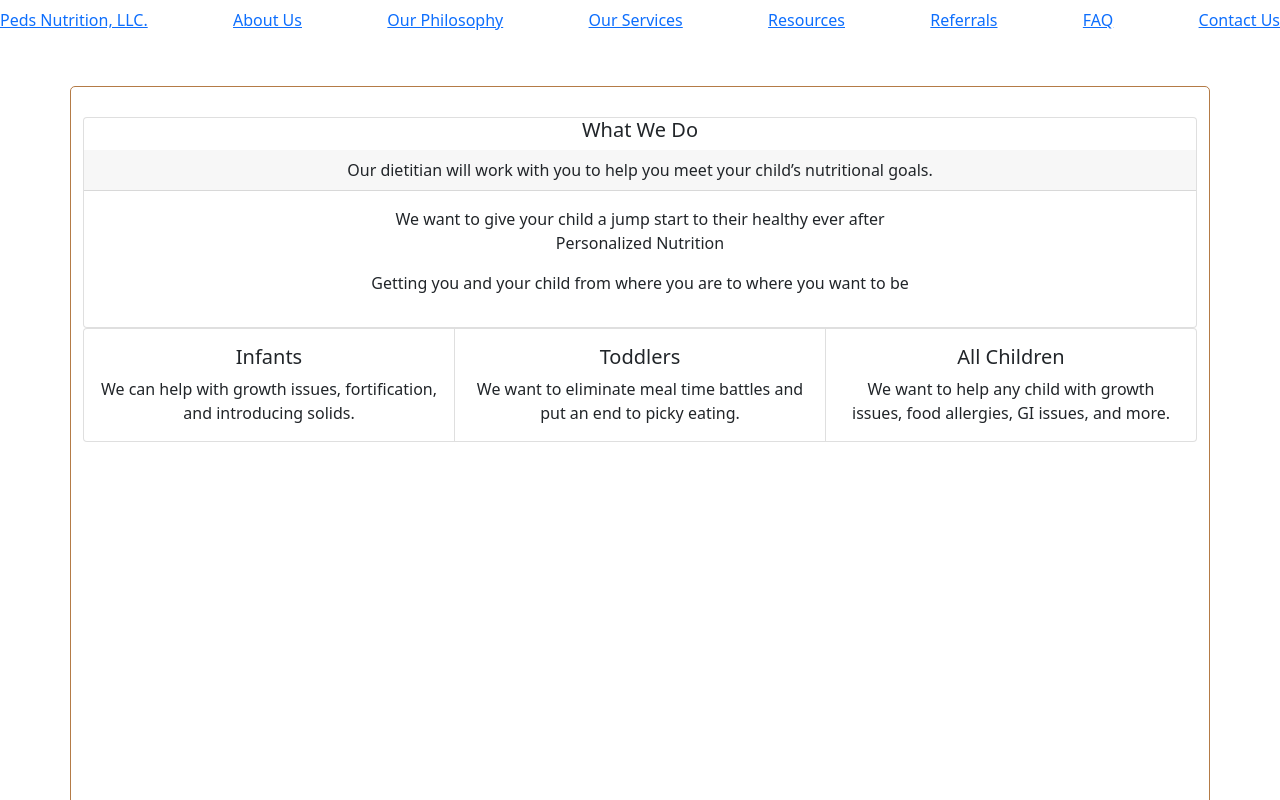
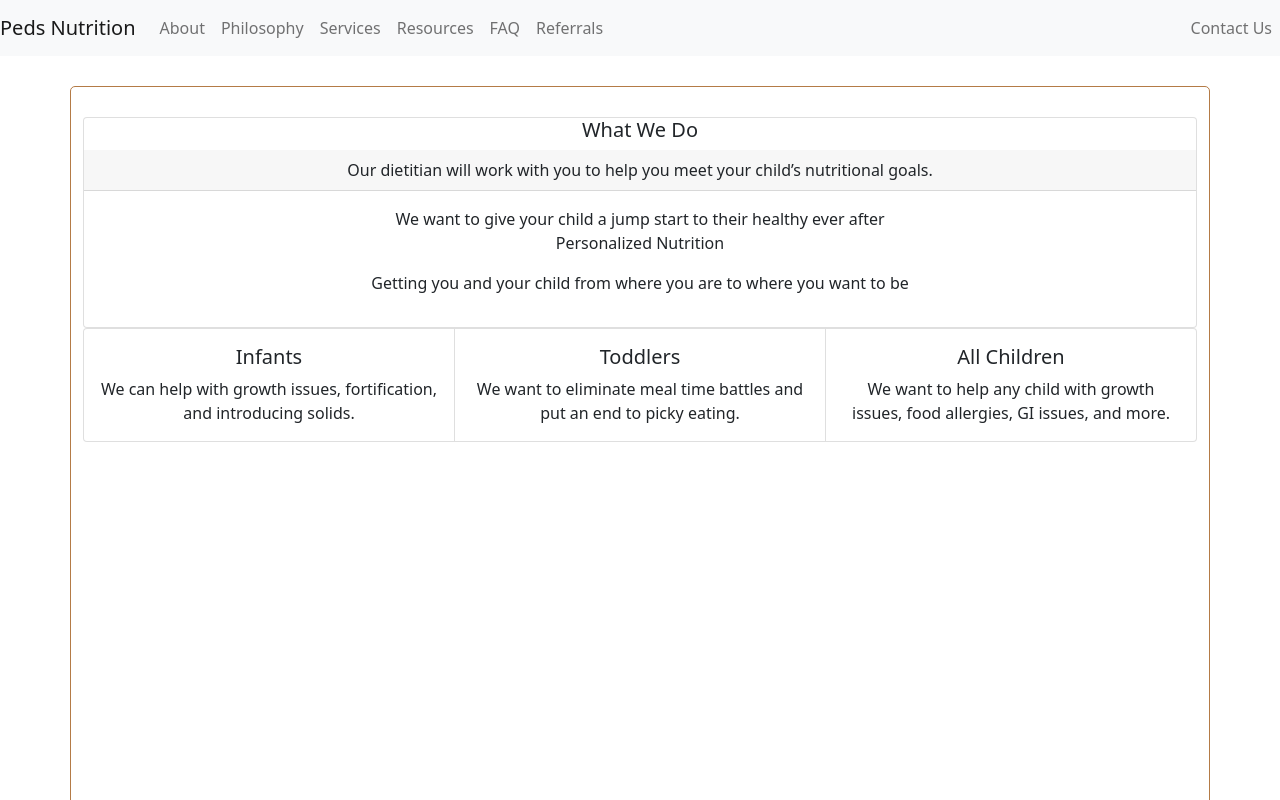
Before and after one commit to spicystephy/pedsnutrition, a React (Create React App) app: page / in a window 1280 px wide. Shown: the top 800 px of the page. Built offline with nearby package versions, Linux system fonts and the light colour scheme.

Commit message:
changed navbar

```diff
--- a/src/components/Header/index.js
+++ b/src/components/Header/index.js
@@ -1,100 +1,125 @@
 import React from "react";
-import { Link } from "react-router-dom";
+// import { Link } from "react-router-dom";
+// import "./style.css";
+import Navbar from "react-bootstrap/Navbar"
+import Nav from "react-bootstrap/Nav"
 
-// import "./style.css";
 
 export default function Header() {
   return (
-    <nav className="navbar">
-      <Link
-        to="/"
-        className={
-          window.location.pathname === "/"
-            ? "navbar-item is-active"
-            : "navbar-item"
-        }
-      >
-        <p>Peds Nutrition, LLC.</p>
-      </Link>
+    <Navbar collapseOnSelect expand="lg" bg="light" variant="light">
 
-      <Link
-        to="/About"
-        className={
-          window.location.pathname === "/About"
-            ? "navbar-item is-active"
-            : "navbar-item"
-        }
-      >
-        <p>About Us</p>
-      </Link>
+  <Navbar.Brand href="/">Peds Nutrition</Navbar.Brand>
+  <Navbar.Toggle aria-controls="responsive-navbar-nav" />
+  <Navbar.Collapse id="responsive-navbar-nav">
+    <Nav className="me-auto">
+      <Nav.Link href="/about">About</Nav.Link>
+      <Nav.Link href="/philosphy">Philosophy</Nav.Link>
+      <Nav.Link href="/services">Services</Nav.Link>
+      <Nav.Link href="/resources">Resources</Nav.Link>
+      <Nav.Link href="/faqs">FAQ</Nav.Link>
+      <Nav.Link href="/referrals">Referrals</Nav.Link>
+    </Nav>
+    <Nav>
+      <Nav.Link href="/contact">Contact Us</Nav.Link>
+    </Nav>
+  </Navbar.Collapse>
 
-      <Link
-        to="/Philosophy"
-        className={
-          window.location.pathname === "/Philosophy"
-            ? "navbar-item is-active"
-            : "navbar-item"
-        }
-      >
-        <p>Our Philosophy</p>
-      </Link>
+</Navbar>
 
-      <Link
-        to="/Services"
-        className={
-          window.location.pathname === "/Services"
-            ? "navbar-item is-active"
-            : "navbar-item"
-        }
-      >
-        <p>Our Services</p>
-      </Link>
+    // <nav className="nav-wrapper">
+    // <nav className="nav-title">
+    //   <Link
+    //     to="/"
+    //     className={
+    //       window.location.pathname === "/"
+    //         ? "navbar-item is-active"
+    //         : "navbar-item"
+    //     }
+    //   >
+    //     <p>Peds Nutrition, LLC.</p>
+    //   </Link>
+    //   </nav>
+    //   <nav className="nav-pages">
+    //     <Link
+    //       to="/About"
+    //       className={
+    //         window.location.pathname === "/About"
+    //           ? "navbar-item is-active"
+    //           : "navbar-item"
+    //       }
+    //     >
+    //       <p>About Us</p>
+    //     </Link>
 
-      <Link
-        to="/Resources"
-        className={
-          window.location.pathname === "/Resources"
-            ? "navbar-item is-active"
-            : "navbar-item"
-        }
-      >
-        <p>Resources</p>
-      </Link>
+    //     <Link
+    //       to="/Philosophy"
+    //       className={
+    //         window.location.pathname === "/Philosophy"
+    //           ? "navbar-item is-active"
+    //           : "navbar-item"
+    //       }
+    //     >
+    //       <p>Our Philosophy</p>
+    //     </Link>
 
-      <Link
-        to="/Referrals"
-        className={
-          window.location.pathname === "/Referrals"
-            ? "navbar-item is-active"
-            : "navbar-item"
-        }
-      >
-        <p>Referrals</p>
-      </Link>
+    //     <Link
+    //       to="/Services"
+    //       className={
+    //         window.location.pathname === "/Services"
+    //           ? "navbar-item is-active"
+    //           : "navbar-item"
+    //       }
+    //     >
+    //       <p>Our Services</p>
+    //     </Link>
 
-      <Link
-        to="/faqs"
-        className={
-          window.location.pathname === "/FAQs"
-            ? "navbar-item is-active"
-            : "navbar-item"
-        }
-      >
-        <p>FAQ</p>
-      </Link>
+    //     <Link
+    //       to="/Resources"
+    //       className={
+    //         window.location.pathname === "/Resources"
+    //           ? "navbar-item is-active"
+    //           : "navbar-item"
+    //       }
+    //     >
+    //       <p>Resources</p>
+    //     </Link>
 
-      <Link
-        to="/Contact"
-        className={
-          window.location.pathname === "/Contact"
-            ? "navbar-item is-active"
-            : "navbar-item"
-        }
-      >
-        <p>Contact Us</p>
-      </Link>
+    //     <Link
+    //       to="/Referrals"
+    //       className={
+    //         window.location.pathname === "/Referrals"
+    //           ? "navbar-item is-active"
+    //           : "navbar-item"
+    //       }
+    //     >
+    //       <p>Referrals</p>
+    //     </Link>
 
-      {/* Navbar that includes Peds Nutrition, LLC left; pages centered; fb and insta icons; Contact Us btn */}
-    </nav>
+    //     <Link
+    //       to="/faqs"
+    //       className={
+    //         window.location.pathname === "/FAQs"
+    //           ? "navbar-item is-active"
+    //           : "navbar-item"
+    //       }
+    //     >
+    //       <p>FAQ</p>
+    //     </Link>
+    //     </nav>
+    //     <nav className="nav-contact">
+    //       <Link
+    //         to="/Contact"
+    //         className={
+    //           window.location.pathname === "/Contact"
+    //             ? "navbar-item is-active"
+    //             : "navbar-item"
+    //         }
+    //       >
+    //         <p>Contact Us</p>
+    //       </Link>
+
+    //   </nav>
+    // </nav>
   );
 }
```
